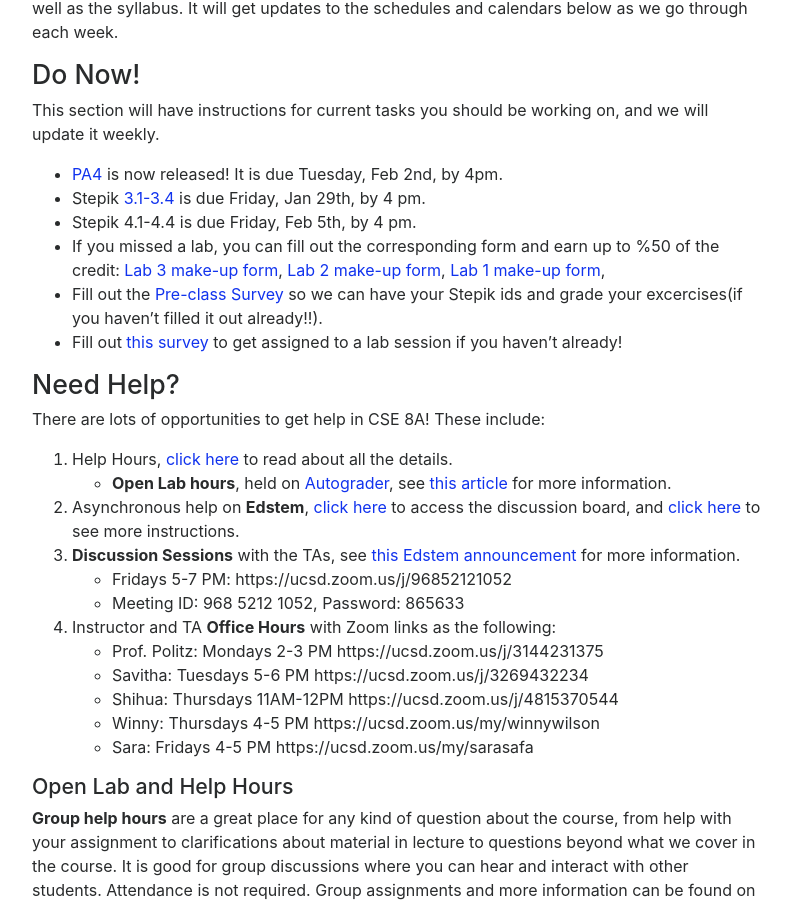
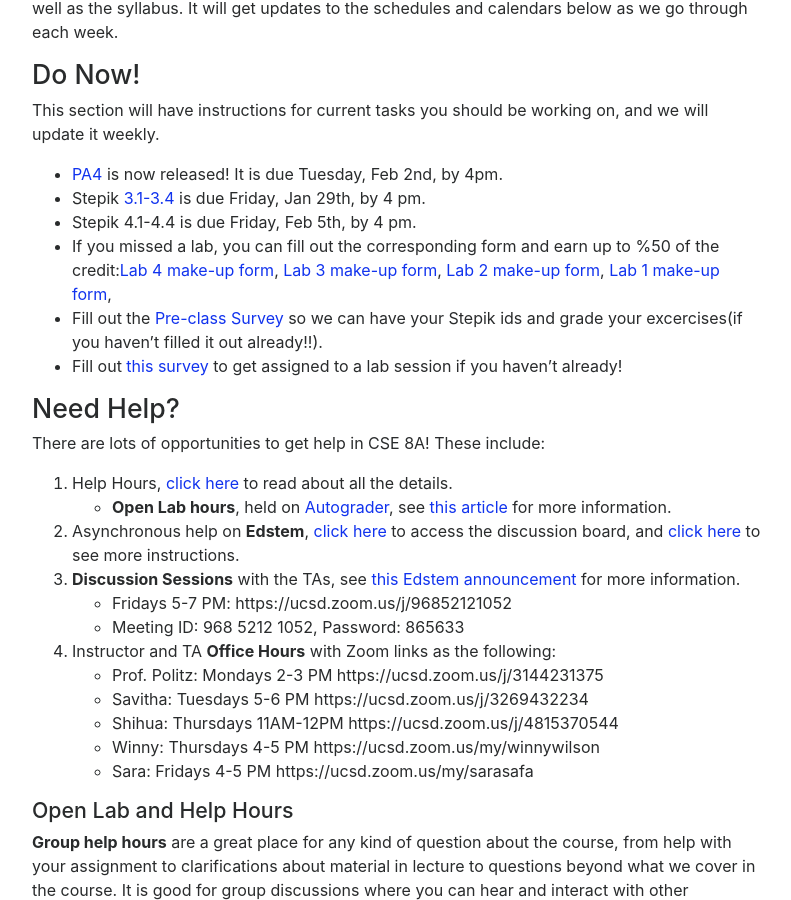
Before and after one commit to ucsd-cse8a-w21/ucsd-cse8a-w21.github.io, a Jekyll site: the page built from index.md, in a window 1280 px wide and 900 px high, scrolled down 803 px. Shown: the whole window, without its empty margins (243-1034 px from the left). Built offline with Jekyll 4.4.1, drawn with Linux system fonts in a browser that asks for light colours; nearby versions of some CDN libraries.

Commit message:
Update index.md

```diff
--- a/index.md
+++ b/index.md
@@ -31,7 +31,7 @@ on, and we will update it weekly.
 - [PA4](https://drive.google.com/file/d/1dvEJ8BDii9TzLRqnM7zsp9wRyfQBHsTs/view) is now released! It is due Tuesday, Feb 2nd, by 4pm.
 - Stepik [3.1-3.4](https://stepik.org/lesson/467758/step/1) is due Friday, Jan 29th, by 4 pm.
 - Stepik 4.1-4.4 is due Friday, Feb 5th, by 4 pm.
-- If you missed a lab, you can fill out the corresponding form and earn up to %50 of the credit: [Lab 3 make-up form](https://docs.google.com/forms/d/e/1FAIpQLSd34OGESkTY_MG_50luXb9NF_11-Cr94hGmgM-R-ple6NTtFg/viewform), [Lab 2 make-up form](https://forms.gle/q1s1Dr1KMe3RY77LA), [Lab 1 make-up form](https://forms.gle/QybphWqaceBJUVQR9),
+- If you missed a lab, you can fill out the corresponding form and earn up to %50 of the credit:[Lab 4 make-up form](https://forms.gle/6GvsRUKZAqs8x8Pr7), [Lab 3 make-up form](https://docs.google.com/forms/d/e/1FAIpQLSd34OGESkTY_MG_50luXb9NF_11-Cr94hGmgM-R-ple6NTtFg/viewform), [Lab 2 make-up form](https://forms.gle/q1s1Dr1KMe3RY77LA), [Lab 1 make-up form](https://forms.gle/QybphWqaceBJUVQR9),
 - Fill out the [Pre-class Survey](https://forms.gle/fu7V8UxvKEH3i6ef7) so we can have your Stepik ids and grade your excercises(if you haven't filled it out already!!).
 - Fill out [this
 survey](https://docs.google.com/forms/d/e/1FAIpQLScrxmgbgx9BCM8n_qo-BI4rKQAXhbGR2yf-sLrJGNYnanczSA/viewform)
```
